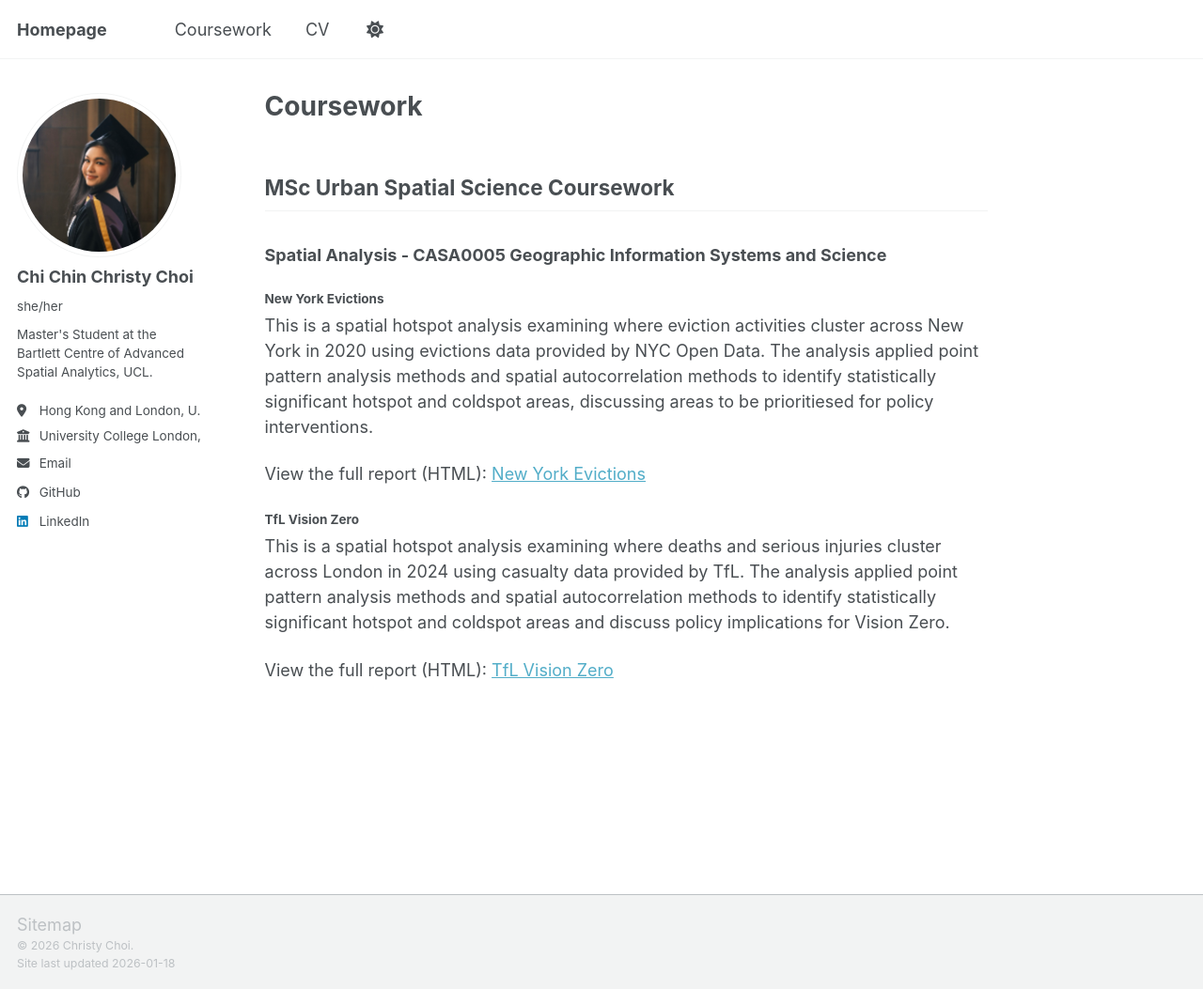
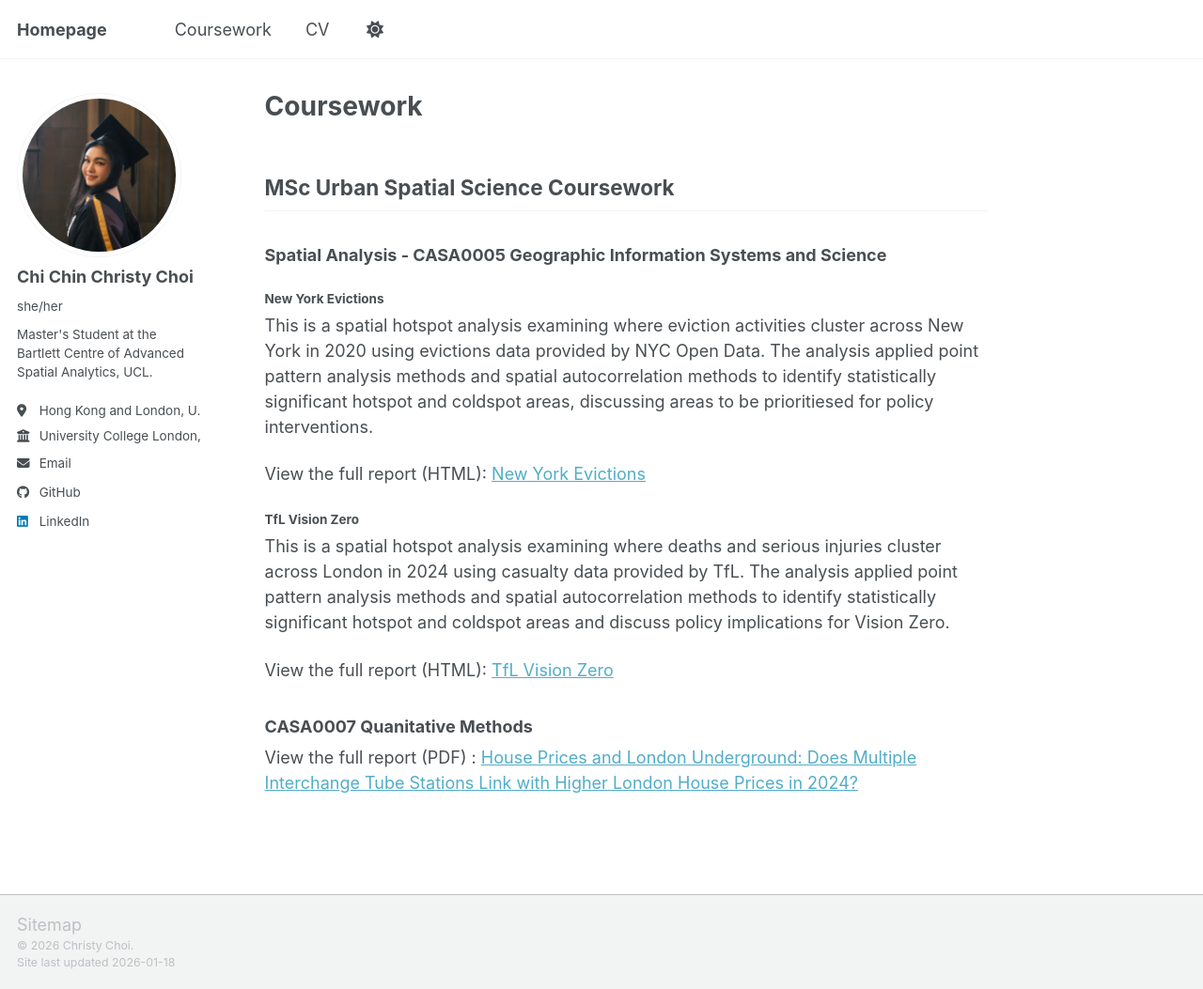
Before and after one commit to christychoicc/christychoicc.github.io, a Jekyll site: the page built from _pages/coursework.md, in a window 1280 px wide and 1053 px high. Shown: the whole window at 94% size. Built offline with Jekyll 4.4.1, drawn with Linux system fonts in a browser that asks for light colours; a script bundle is joined from its source files by our own code; library files that are not in the unit come from our copies.

Commit message:
Add CASA0007 section with report link
Added a new section for CASA0007 Quantitative Methods with a link to the report.

```diff
--- a/_pages/coursework.md
+++ b/_pages/coursework.md
@@ -18,3 +18,7 @@ View the full report (HTML): [New York Evictions](https://christychoicc.github.i
 This is a spatial hotspot analysis examining where deaths and serious injuries cluster across London in 2024 using casualty data provided by TfL. The analysis applied point pattern analysis methods and spatial autocorrelation methods to identify statistically significant hotspot and coldspot areas and discuss policy implications for Vision Zero.
 
 View the full report (HTML): [TfL Vision Zero](https://christychoicc.github.io/coursework/TfL-Vision-Zero.html)
+
+### CASA0007 Quanitative Methods
+
+View the full report (PDF) : [House Prices and London Underground: Does Multiple Interchange Tube Stations Link with Higher London House Prices in 2024?](https://christychoicc.github.io/coursework/London_Tube_PPD_Regression_2024.pdf)
```
